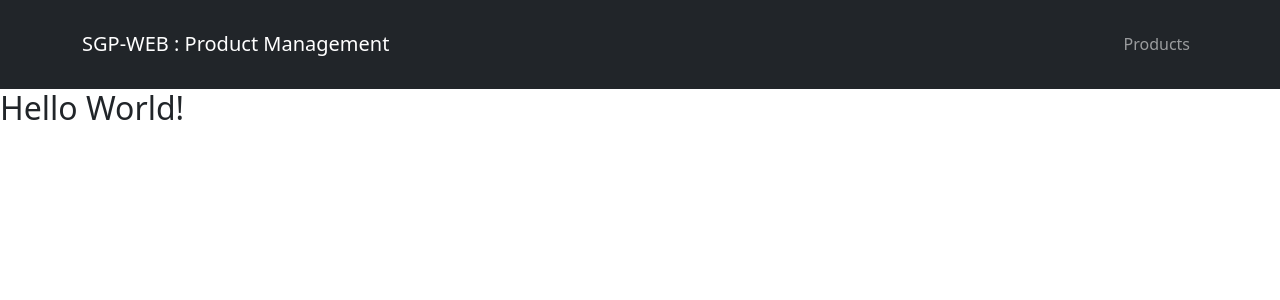
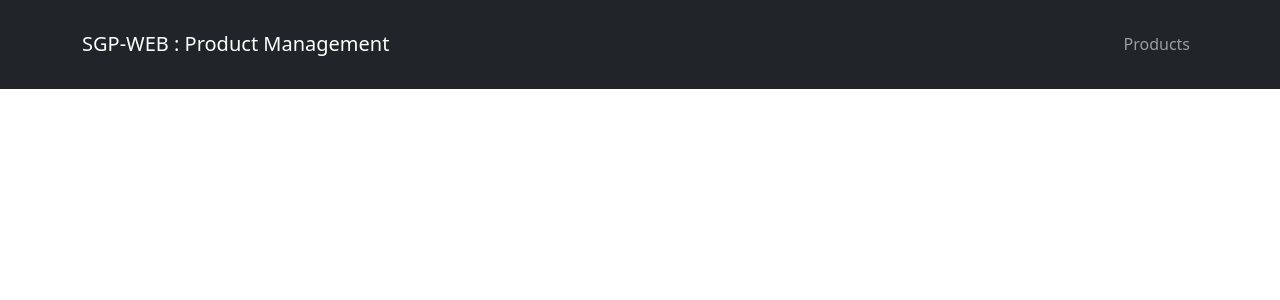
Before and after one commit to rodrigofercav/sgp-web, an Angular app: page / in a window 1280 px wide. Shown: the top 300 px of the page. Built offline with nearby package versions, Linux system fonts and the light colour scheme.

Commit message:
style: basic layout

```diff
--- a/src/app/app.component.html
+++ b/src/app/app.component.html
@@ -1,5 +1,4 @@
 <app-nav-bar></app-nav-bar>
-
-<h2>Hello World!</h2>
-
-<router-outlet />
+<div class="container mt-4">
+  <router-outlet />
+</div>
```
